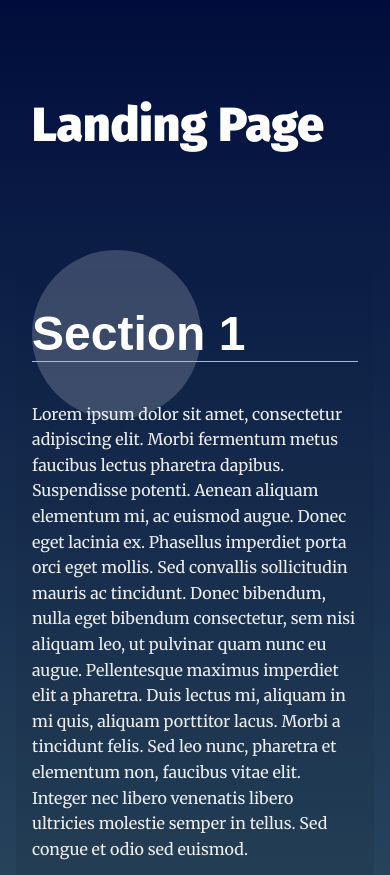
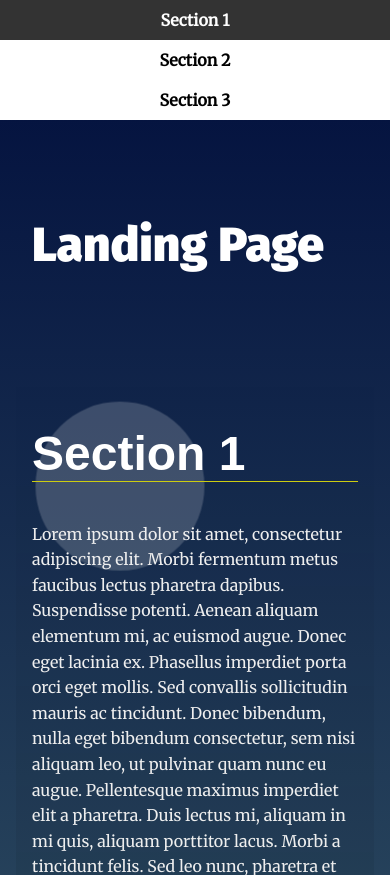
Before and after one commit to huunhutqn/landing-page-prj2, a plain HTML site: page index.html in a window 390 px wide. Shown: the top 875 px of the page. Drawn offline with Linux system fonts and the light colour scheme.

Commit message:
done create

```diff
--- a/css/styles.css
+++ b/css/styles.css
@@ -8,25 +8,27 @@
  *
 */
 
-
 /* ---- Base Rules ---- */
 body {
-    background: rgb(136,203,171);
-    background: linear-gradient(0deg, rgba(136,203,171,1) 0%, rgba(0,13,60,1) 100%);
+  background: rgb(136, 203, 171);
+  background: linear-gradient(
+    0deg,
+    rgba(136, 203, 171, 1) 0%,
+    rgba(0, 13, 60, 1) 100%
+  );
   margin: 0;
-    font-family: 'Merriweather', serif;
+  font-family: "Merriweather", serif;
   color: #fff;
 }
 
-
 /* Typeography General*/
 h1 {
-    font-family: 'Fira Sans', sans-serif;
+  font-family: "Fira Sans", sans-serif;
   font-size: 3em;
   margin: 2em 1rem;
 }
 
-@media only screen and (min-width: 35em){
+@media only screen and (min-width: 35em) {
   h1 {
     font-size: 7em;
     margin: 2em 4rem 1em;
@@ -35,7 +37,7 @@ h1 {
 
 h2 {
   border-bottom: 1px solid #cc1;
-    font-family: 'Oxygen', Sans-Serif;
+  font-family: "Oxygen", Sans-Serif;
   font-size: 3em;
   color: #fff;
 }
@@ -60,7 +62,6 @@ section {
   min-height: 80vh;
 }
 
-
 /* ---- Module Rules ---- */
 
 /* Navigation Styles*/
@@ -68,6 +69,7 @@ section {
   padding-left: 0;
   margin: 0;
   text-align: right;
+  display: flex;
 }
 
 .navbar__menu li {
@@ -82,10 +84,12 @@ section {
   color: #000;
 }
 
+.navbar__menu .menu__link.active,
 .navbar__menu .menu__link:hover {
   background: #333;
   color: #fff;
   transition: ease 0.3s all;
+  cursor: pointer;
 }
 
 /* Header Styles */
@@ -104,10 +108,9 @@ section {
   color: #fff;
 }
 
-.page__footer p{
+.page__footer p {
   color: #fff;
 }
-
 
 /* ---- Theme Rules ---- */
 /* Landing Container Styles */
@@ -116,7 +119,7 @@ section {
   text-align: left;
 }
 
-@media only screen and (min-width: 35em){
+@media only screen and (min-width: 35em) {
   .landing__container {
     max-width: 50em;
     padding: 4em;
@@ -133,7 +136,7 @@ section:nth-of-type(even) .landing__container {
 /* Note that background circles are created with psuedo elements before and after */
 /* Circles appear to be random do to use of :nth-of-type psuedo class */
 section:nth-of-type(odd) .landing__container::before {
-    content: '';
+  content: "";
   background: rgba(255, 255, 255, 0.187);
   position: absolute;
   z-index: -5;
@@ -145,9 +148,13 @@ section:nth-of-type(odd) .landing__container::before {
 }
 
 section:nth-of-type(even) .landing__container::before {
-    content: '';
-    background: rgb(255,255,255);
-    background: linear-gradient(0deg, rgba(255,255,255,.1) 0%, rgba(255,255,255,.2) 100%);
+  content: "";
+  background: rgb(255, 255, 255);
+  background: linear-gradient(
+    0deg,
+    rgba(255, 255, 255, 0.1) 0%,
+    rgba(255, 255, 255, 0.2) 100%
+  );
   position: absolute;
   top: 3em;
   right: 3em;
@@ -160,9 +167,13 @@ section:nth-of-type(even) .landing__container::before {
 }
 
 section:nth-of-type(3n) .landing__container::after {
-    content: '';
-    background: rgb(255,255,255);
-    background: linear-gradient(0deg, rgba(255,255,255,.1) 0%, rgba(255,255,255,.2) 100%);
+  content: "";
+  background: rgb(255, 255, 255);
+  background: linear-gradient(
+    0deg,
+    rgba(255, 255, 255, 0.1) 0%,
+    rgba(255, 255, 255, 0.2) 100%
+  );
   position: absolute;
   right: 0;
   bottom: 0;
@@ -175,9 +186,13 @@ section:nth-of-type(3n) .landing__container::after {
 }
 
 section:nth-of-type(3n + 1) .landing__container::after {
-    content: '';
-    background: rgb(255,255,255);
-    background: linear-gradient(0deg, rgba(255,255,255,.1) 0%, rgba(255,255,255,.2) 100%);
+  content: "";
+  background: rgb(255, 255, 255);
+  background: linear-gradient(
+    0deg,
+    rgba(255, 255, 255, 0.1) 0%,
+    rgba(255, 255, 255, 0.2) 100%
+  );
   position: absolute;
   right: 20vw;
   bottom: -5em;
@@ -189,21 +204,24 @@ section:nth-of-type(3n + 1) .landing__container::after {
   transition: ease 0.5s all;
 }
 
-
 /* ---- Theme State Rules ---- */
 /* Section Active Styles */
 /* Note: your-active-class class is applied through javascript. You should update the class here and in the index.html to what you set in your javascript file.  */
-section.your-active-class {
+section.active {
   background: rgb(0, 0, 0);
-    background: linear-gradient(0deg, rgba(0, 0, 0, 0.1) 0%, rgba(0, 0, 0, 0) 100%);
+  background: linear-gradient(
+    0deg,
+    rgba(0, 0, 0, 0.1) 0%,
+    rgba(0, 0, 0, 0) 100%
+  );
 }
 
-section.your-active-class .landing__container::before {
+section.active .landing__container::before {
   opacity: 1;
   animation: rotate 4s linear 0s infinite forwards;
 }
 
-section.your-active-class .landing__container::after {
+section.active .landing__container::after {
   opacity: 1;
   animation: rotate 5s linear 0s infinite forwards reverse;
 }
@@ -211,13 +229,26 @@ section.your-active-class .landing__container::after {
 /* Section Active Styles Keyframe Animations */
 @keyframes rotate {
   from {
-		transform: rotate(0deg)
-		           translate(-1em)
-		           rotate(0deg);
+    transform: rotate(0deg) translate(-1em) rotate(0deg);
   }
   to {
-		transform: rotate(360deg)
-		           translate(-1em)
-		           rotate(-360deg);
+    transform: rotate(360deg) translate(-1em) rotate(-360deg);
   }
 }
+
+/** Responsive */
+@media (max-width: 425px) {
+  .page__header {
+    position: relative;
+  }
+  #navbar__list {
+    flex-direction: column;
+    flex-direction: column;
+    align-items: stretch;
+    text-align: center;
+  }
+  .menu__link {
+    padding-top: 10px !important;
+    padding-bottom: 10px !important;
+  }
+}
--- a/index.html
+++ b/index.html
@@ -1,14 +1,17 @@
-<!DOCTYPE >
+<!DOCTYPE>
 <html lang="en">
+
 <head>
   <meta charset="UTF-8">
   <meta name="viewport" content="width=device-width, initial-scale=1.0">
   <meta http-equiv="X-UA-Compatible" content="ie=edge">
   <title>Manipulating the DOM</title>
   <!-- Load Google Fonts -->
-  <link href="https://fonts.googleapis.com/css?family=Fira+Sans:900|Merriweather&display=swap" rel="stylesheet">  <!-- Load Styles -->
+  <link href="https://fonts.googleapis.com/css?family=Fira+Sans:900|Merriweather&display=swap" rel="stylesheet">
+  <!-- Load Styles -->
   <link href="css/styles.css" rel="stylesheet">
 </head>
+
 <body>
   <!-- HTML Follows BEM naming conventions
   IDs are only used for sections to connect menu achors to sections -->
@@ -26,34 +29,60 @@
     a data attribute that will populate the li node.
     Adding more sections will automatically populate nav.
     The first section is set to active class by default -->
-    <section id="section1" data-nav="Section 1" class="your-active-class">
+    <section id="section1" data-nav="Section 1">
       <div class="landing__container">
         <h2>Section 1</h2>
-        <p>Lorem ipsum dolor sit amet, consectetur adipiscing elit. Morbi fermentum metus faucibus lectus pharetra dapibus. Suspendisse potenti. Aenean aliquam elementum mi, ac euismod augue. Donec eget lacinia ex. Phasellus imperdiet porta orci eget mollis. Sed convallis sollicitudin mauris ac tincidunt. Donec bibendum, nulla eget bibendum consectetur, sem nisi aliquam leo, ut pulvinar quam nunc eu augue. Pellentesque maximus imperdiet elit a pharetra. Duis lectus mi, aliquam in mi quis, aliquam porttitor lacus. Morbi a tincidunt felis. Sed leo nunc, pharetra et elementum non, faucibus vitae elit. Integer nec libero venenatis libero ultricies molestie semper in tellus. Sed congue et odio sed euismod.</p>
+        <p>Lorem ipsum dolor sit amet, consectetur adipiscing elit. Morbi fermentum metus faucibus lectus pharetra
+          dapibus. Suspendisse potenti. Aenean aliquam elementum mi, ac euismod augue. Donec eget lacinia ex. Phasellus
+          imperdiet porta orci eget mollis. Sed convallis sollicitudin mauris ac tincidunt. Donec bibendum, nulla eget
+          bibendum consectetur, sem nisi aliquam leo, ut pulvinar quam nunc eu augue. Pellentesque maximus imperdiet
+          elit a pharetra. Duis lectus mi, aliquam in mi quis, aliquam porttitor lacus. Morbi a tincidunt felis. Sed leo
+          nunc, pharetra et elementum non, faucibus vitae elit. Integer nec libero venenatis libero ultricies molestie
+          semper in tellus. Sed congue et odio sed euismod.</p>
 
-        <p>Aliquam a convallis justo. Vivamus venenatis, erat eget pulvinar gravida, ipsum lacus aliquet velit, vel luctus diam ipsum a diam. Cras eu tincidunt arcu, vitae rhoncus purus. Vestibulum fermentum consectetur porttitor. Suspendisse imperdiet porttitor tortor, eget elementum tortor mollis non.</p>
+        <p>Aliquam a convallis justo. Vivamus venenatis, erat eget pulvinar gravida, ipsum lacus aliquet velit, vel
+          luctus diam ipsum a diam. Cras eu tincidunt arcu, vitae rhoncus purus. Vestibulum fermentum consectetur
+          porttitor. Suspendisse imperdiet porttitor tortor, eget elementum tortor mollis non.</p>
       </div>
     </section>
     <section id="section2" data-nav="Section 2">
       <div class="landing__container">
         <h2>Section 2</h2>
-        <p>Lorem ipsum dolor sit amet, consectetur adipiscing elit. Morbi fermentum metus faucibus lectus pharetra dapibus. Suspendisse potenti. Aenean aliquam elementum mi, ac euismod augue. Donec eget lacinia ex. Phasellus imperdiet porta orci eget mollis. Sed convallis sollicitudin mauris ac tincidunt. Donec bibendum, nulla eget bibendum consectetur, sem nisi aliquam leo, ut pulvinar quam nunc eu augue. Pellentesque maximus imperdiet elit a pharetra. Duis lectus mi, aliquam in mi quis, aliquam porttitor lacus. Morbi a tincidunt felis. Sed leo nunc, pharetra et elementum non, faucibus vitae elit. Integer nec libero venenatis libero ultricies molestie semper in tellus. Sed congue et odio sed euismod.</p>
+        <p>Lorem ipsum dolor sit amet, consectetur adipiscing elit. Morbi fermentum metus faucibus lectus pharetra
+          dapibus. Suspendisse potenti. Aenean aliquam elementum mi, ac euismod augue. Donec eget lacinia ex. Phasellus
+          imperdiet porta orci eget mollis. Sed convallis sollicitudin mauris ac tincidunt. Donec bibendum, nulla eget
+          bibendum consectetur, sem nisi aliquam leo, ut pulvinar quam nunc eu augue. Pellentesque maximus imperdiet
+          elit a pharetra. Duis lectus mi, aliquam in mi quis, aliquam porttitor lacus. Morbi a tincidunt felis. Sed leo
+          nunc, pharetra et elementum non, faucibus vitae elit. Integer nec libero venenatis libero ultricies molestie
+          semper in tellus. Sed congue et odio sed euismod.</p>
 
-        <p>Aliquam a convallis justo. Vivamus venenatis, erat eget pulvinar gravida, ipsum lacus aliquet velit, vel luctus diam ipsum a diam. Cras eu tincidunt arcu, vitae rhoncus purus. Vestibulum fermentum consectetur porttitor. Suspendisse imperdiet porttitor tortor, eget elementum tortor mollis non.</p>
+        <p>Aliquam a convallis justo. Vivamus venenatis, erat eget pulvinar gravida, ipsum lacus aliquet velit, vel
+          luctus diam ipsum a diam. Cras eu tincidunt arcu, vitae rhoncus purus. Vestibulum fermentum consectetur
+          porttitor. Suspendisse imperdiet porttitor tortor, eget elementum tortor mollis non.</p>
       </div>
     </section>
     <section id="section3" data-nav="Section 3">
       <div class="landing__container">
         <h2>Section 3</h2>
-        <p>Lorem ipsum dolor sit amet, consectetur adipiscing elit. Morbi fermentum metus faucibus lectus pharetra dapibus. Suspendisse potenti. Aenean aliquam elementum mi, ac euismod augue. Donec eget lacinia ex. Phasellus imperdiet porta orci eget mollis. Sed convallis sollicitudin mauris ac tincidunt. Donec bibendum, nulla eget bibendum consectetur, sem nisi aliquam leo, ut pulvinar quam nunc eu augue. Pellentesque maximus imperdiet elit a pharetra. Duis lectus mi, aliquam in mi quis, aliquam porttitor lacus. Morbi a tincidunt felis. Sed leo nunc, pharetra et elementum non, faucibus vitae elit. Integer nec libero venenatis libero ultricies molestie semper in tellus. Sed congue et odio sed euismod.</p>
+        <p>Lorem ipsum dolor sit amet, consectetur adipiscing elit. Morbi fermentum metus faucibus lectus pharetra
+          dapibus. Suspendisse potenti. Aenean aliquam elementum mi, ac euismod augue. Donec eget lacinia ex. Phasellus
+          imperdiet porta orci eget mollis. Sed convallis sollicitudin mauris ac tincidunt. Donec bibendum, nulla eget
+          bibendum consectetur, sem nisi aliquam leo, ut pulvinar quam nunc eu augue. Pellentesque maximus imperdiet
+          elit a pharetra. Duis lectus mi, aliquam in mi quis, aliquam porttitor lacus. Morbi a tincidunt felis. Sed leo
+          nunc, pharetra et elementum non, faucibus vitae elit. Integer nec libero venenatis libero ultricies molestie
+          semper in tellus. Sed congue et odio sed euismod.</p>
 
-        <p>Aliquam a convallis justo. Vivamus venenatis, erat eget pulvinar gravida, ipsum lacus aliquet velit, vel luctus diam ipsum a diam. Cras eu tincidunt arcu, vitae rhoncus purus. Vestibulum fermentum consectetur porttitor. Suspendisse imperdiet porttitor tortor, eget elementum tortor mollis non.</p>
+        <p>Aliquam a convallis justo. Vivamus venenatis, erat eget pulvinar gravida, ipsum lacus aliquet velit, vel
+          luctus diam ipsum a diam. Cras eu tincidunt arcu, vitae rhoncus purus. Vestibulum fermentum consectetur
+          porttitor. Suspendisse imperdiet porttitor tortor, eget elementum tortor mollis non.</p>
       </div>
     </section>
   </main>
   <footer class="page__footer">
     <p>&copy Udacity</p>
   </footer>
+  <!-- Script -->
+  <script src="./js/app.js"></script>
+</body>
 
-</body>
 </html>
--- a/js/app.js
+++ b/js/app.js
@@ -22,15 +22,19 @@
  * Define Global Variables
  *
  */
-
-
+/** Get Sections */
+const sections = document.querySelectorAll("[id^=section]");
+/** Get Navbar */
+const navbar = document.getElementById("navbar__list");
+/** Scrolling flag */
+let isDoneScroll = true;
+let sectionIdActive = 1;
+let timeoutScroll;
 /**
  * End Global Variables
  * Start Helper Functions
  *
  */
-
-
 
 /**
  * End Helper Functions
@@ -39,13 +43,60 @@
  */
 
 // build the nav
+for (const section of sections) {
+  // Create navbar's item
+  const navbarItem = document.createElement("li");
+  const navbarItemClassId = "menu__link--" + section.id.replace("section", "");
+  navbarItem.classList.add("menu__link", navbarItemClassId);
+  // Default first navbar item is actived
+  if (section.id.replace("section", "") == 1) {
+    navbarItem.classList.add("active");
+  }
+  // Set navbar item's name by get data-nav attribute of section
+  navbarItem.innerHTML = section.dataset.nav;
 
+  // Add event scroll to section by click nav item
+  navbarItem.addEventListener("click", function (event) {
+    // Prevent handle scroll event
+    clearTimeout(timeoutScroll);
+    isDoneScroll = false;
+
+    document.getElementById(section.id)?.scrollIntoView({ behavior: "smooth" });
+
+    const navItemsTmp = document.getElementsByClassName("menu__link");
+    for (const navItemTmp of navItemsTmp) {
+      if (!navItemTmp.classList.contains(navbarItemClassId)) {
+        navItemTmp.classList.remove("active");
+      }
+    }
+    navbarItem.classList.add("active");
+
+    for (const sectionTmp of sections) {
+      sectionTmp.classList.remove("active");
+    }
+    section.classList.add("active");
+
+    timeoutScroll = setTimeout(() => {
+      // Wait for scroll is done
+      isDoneScroll = true;
+    }, 800);
+  });
+
+  // Append navbar item to navbar
+  navbar.appendChild(navbarItem);
+}
+
+/** Get navbar items */
+const navItems = document.getElementsByClassName("menu__link");
 
 // Add class 'active' to section when near top of viewport
-
+document.addEventListener("scroll", function (event) {
+  if (isDoneScroll) {
+    setActiveClass();
+  }
+});
 
 // Scroll to anchor ID using scrollTO event
-
 
 /**
  * End Main Functions
@@ -58,3 +109,41 @@
 // Scroll to section on link click
 
 // Set sections as active
+function setActiveClass() {
+  for (let i = 0; i < sections.length; i++) {
+    const section = sections[i];
+    const navbarItem = document.querySelector(
+      ".menu__link--" + section.id.replace("section", "")
+    );
+    const sectionIdActiveTmp = section.id.replace("section", "");
+    const sectionRect = section.getBoundingClientRect();
+    if (sectionRect.top < 300 && sectionRect.bottom > 300) {
+      // Check from the first section to the end
+      section.classList.add("active");
+      sectionIdActive = sectionIdActiveTmp;
+      navbarItem?.classList.add("active");
+    } else if (i == 0 && sectionRect.top > 300 && sectionRect.bottom > 300) {
+      // Check above the first section
+      section.classList.add("active");
+      sectionIdActive = sectionIdActiveTmp;
+      navbarItem?.classList.add("active");
+    } else if (
+      i == sections.length - 1 &&
+      sectionRect.top < 300 &&
+      sectionRect.bottom > 300
+    ) {
+      // Check below the end section
+      section.classList.add("active");
+      sectionIdActive = sectionIdActiveTmp;
+      navbarItem?.classList.add("active");
+    } else {
+      section.classList.remove("active");
+      navbarItem?.classList.remove("active");
+    }
+  }
+}
+
+// Reset active class if refresh page
+document.addEventListener("load", () => {
+  setActiveClass();
+});
```
Also changed, not shown: 1 other file. Lines whose indentation alone changed are shown as unchanged.
